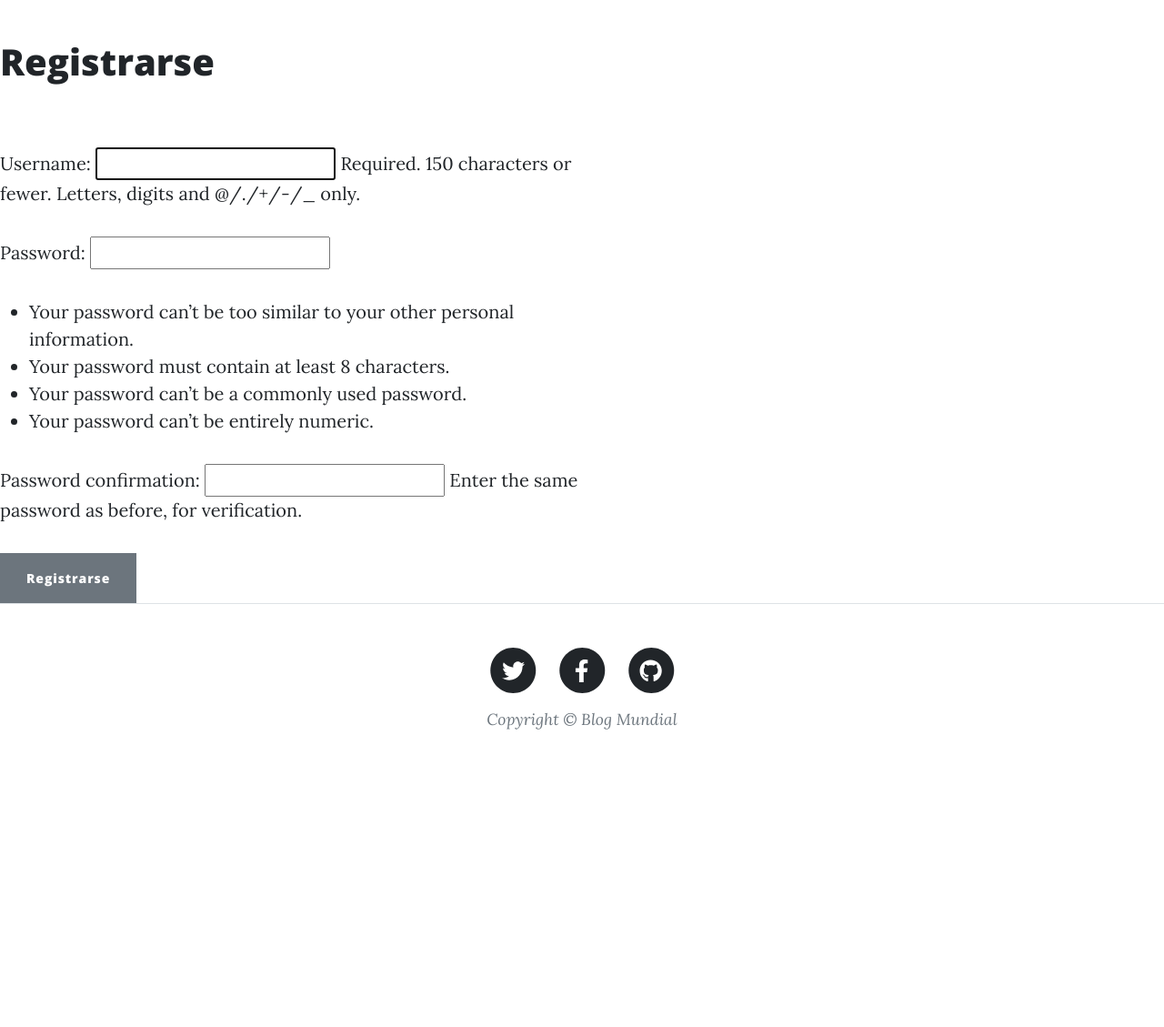
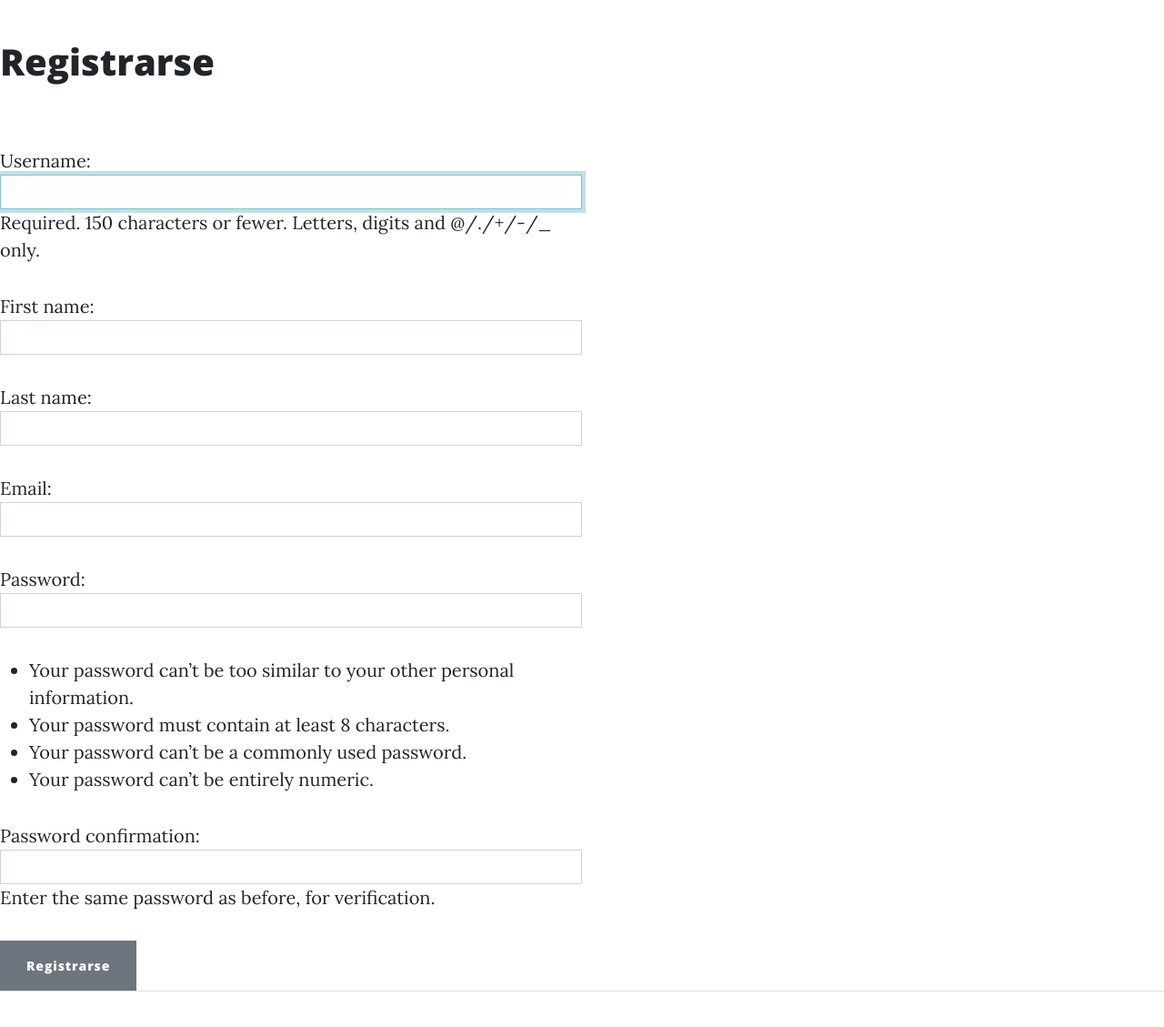
Before and after one commit to Jocab17/Entrega_Final-Jorge_Cabrera, a Django app: page /members/register/ in a window 1280 px wide. Shown: the part 404-1533 px from the top of the page at 91% size. Before the commit the page ends 1206 px from the top, so only its background shows below. Run offline with Django 4.2, Linux system fonts and the light colour scheme; some libraries are stand-ins or nearby versions.

Commit message:
Registro mejorado

```diff
--- a/BlogMundial/Blog/models.py
+++ b/BlogMundial/Blog/models.py
@@ -19,4 +19,4 @@ class Post(models.Model):
         return self.titulo + ' | ' + str(self.autor)
 
     def get_absolute_url(self):
-        return reverse('post_details', args=(str(self.id)))
+        return reverse('post_details', kwargs={'pk': self.pk})
--- a/BlogMundial/Blog/templates/post_details.html
+++ b/BlogMundial/Blog/templates/post_details.html
@@ -41,7 +41,7 @@
             {% if liked %}
 
                 <button type="submit", name="post_id", value="{{post.id}}", class="btn btn-danger btn-sm">
-                    Dislike
+                    Unlike
                 </button>
 
             {% else %}
--- a/BlogMundial/Blog/urls.py
+++ b/BlogMundial/Blog/urls.py
@@ -3,7 +3,7 @@ from .views import *
 
 urlpatterns = [
     path('', HomeView.as_view(), name='home'),
-    path('post/<int:pk>', PostDetailView.as_view(), name='post_details'),
+    path('post_details/<int:pk>', PostDetailView.as_view(), name='post_details'),
     path('add_post/', AddPostView.as_view(), name='add_post'),
     path('post/update/<int:pk>', UpdatePostView.as_view(), name='update_post'),
     path('post/delete/<int:pk>', DeletePostView.as_view(), name='delete_post'),
--- /dev/null
+++ b/BlogMundial/Members/forms.py
@@ -0,0 +1,19 @@
+from django.contrib.auth.forms import UserCreationForm
+from django.contrib.auth.models import User
+from django import forms
+
+class RegistrationForm(UserCreationForm):
+    first_name = forms.CharField(max_length=50, widget=forms.TextInput(attrs={'class': 'form-control'}))
+    last_name = forms.CharField(max_length=50, widget=forms.TextInput(attrs={'class': 'form-control'}))
+    email = forms.EmailField(widget=forms.EmailInput(attrs={'class': 'form-control'}))
+
+    class Meta:
+        model = User
+        fields = ('username', 'first_name', 'last_name', 'email', 'password1', 'password2')
+
+    def __init__(self, *args, **kwargs):
+        super(RegistrationForm, self).__init__(*args, **kwargs)
+
+        self.fields['username'].widget.attrs['class'] = 'form-control'
+        self.fields['password1'].widget.attrs['class'] = 'form-control'
+        self.fields['password2'].widget.attrs['class'] = 'form-control'
--- a/BlogMundial/Members/views.py
+++ b/BlogMundial/Members/views.py
@@ -2,9 +2,10 @@ from django.shortcuts import render
 from django.views import generic
 from django.contrib.auth.forms import UserCreationForm
 from django.urls import reverse_lazy
+from .forms import RegistrationForm
 # Create your views here.
 
 class UserRegistrationView(generic.CreateView):
-    form_class = UserCreationForm
+    form_class = RegistrationForm
     template_name = 'registration/register.html'
     success_url = reverse_lazy('login')
```
Also changed, not shown: BlogMundial/db.sqlite3.
